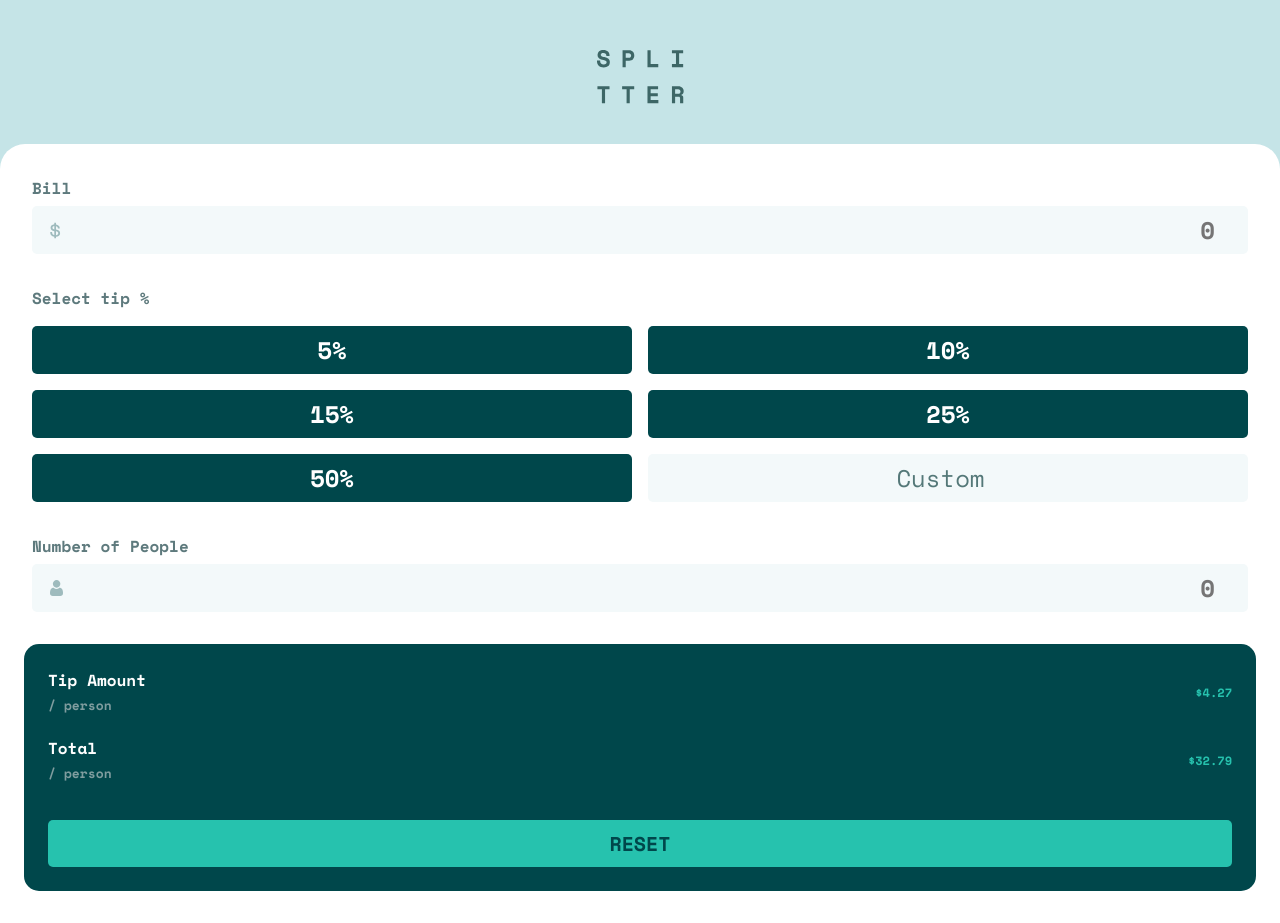
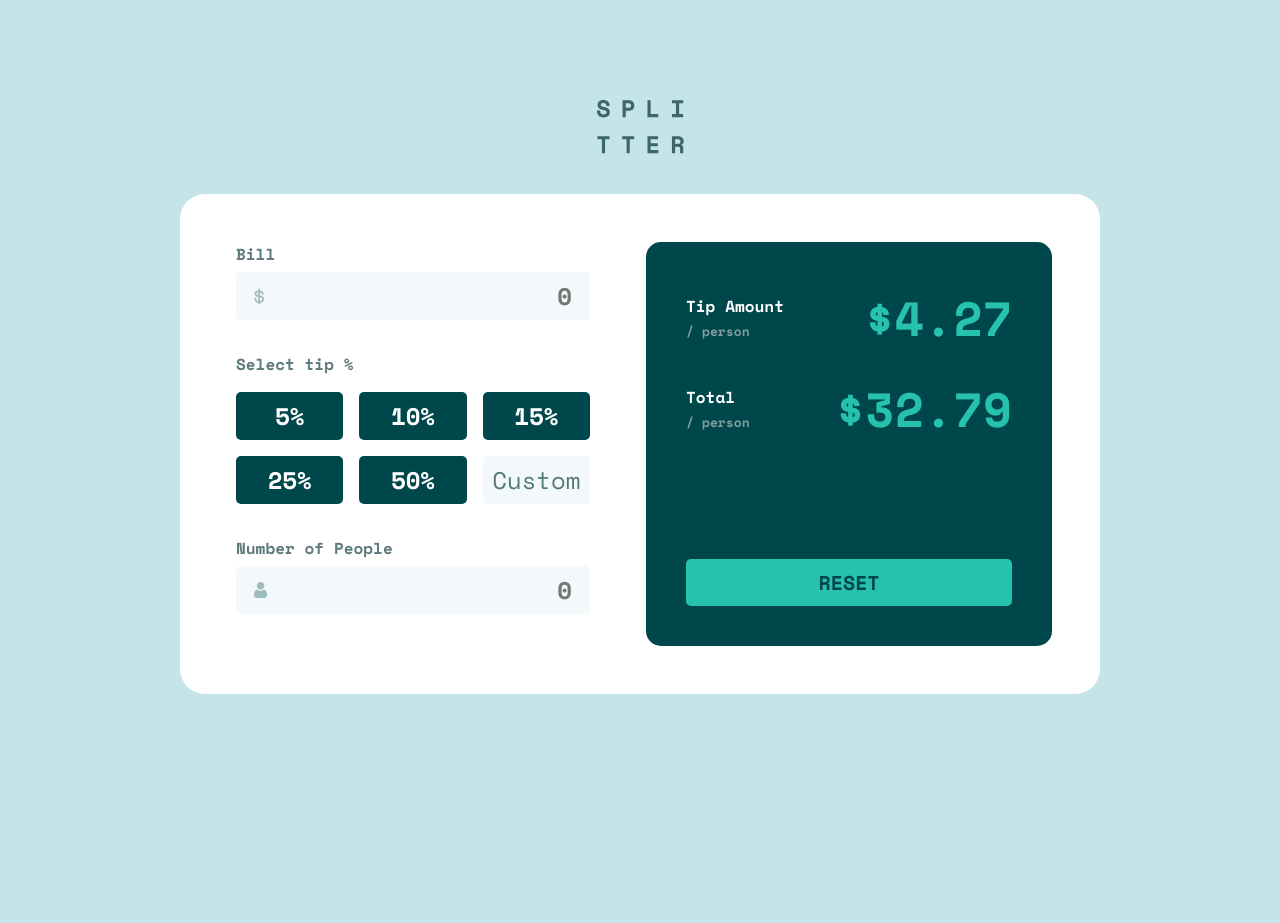
Before and after one commit to juanarturo11TIa/calculadora-gorjeta, a plain HTML site: page index.html in a window 1280 px wide. After the commit the page ends 800 px from the top, so only its background shows below. Drawn offline with nearby package versions, Linux system fonts and the light colour scheme.

Commit message:
Termino das estilizações para o desctop

```diff
--- a/index.html
+++ b/index.html
@@ -49,6 +49,8 @@
         </section>
 
         <section class="results">
+            <div>
+
                 <div class="amount">
                     <p>
                         Tip Amount <br> <span>/ person</span>
@@ -62,6 +64,7 @@
                     </p>
                     <strong>$32.79</strong>
                 </div>
+            </div>
             <button>Reset</button>
         </section>
     </main>
--- a/style.css
+++ b/style.css
@@ -17,6 +17,7 @@
     --regent-grey: #7f9d9f;
     --squeeze: #f3f9fa;
     --beetle--green: #547878;
+    --water-leaf: #9fe8df;
 }
 
 body{
@@ -169,3 +170,64 @@ header {
 
 
 }
+
+@media (min-width: 920px) {
+
+    header {
+        margin-top: 5rem;
+    }
+
+    main {
+        display: flex;
+        max-width: 92rem;
+        margin-inline: auto;
+        padding: 4.8rem;
+        border-radius: 2.5rem;
+        gap: 4.8rem;
+
+        section {
+            width: 100%;
+        }
+    }
+
+    .info {
+        .tip div {
+            grid-template-columns: repeat(3, 1fr);
+
+
+            button:hover {
+
+                background: var(--topaz);
+                cursor: pointer;
+                transition: 0.3s;
+            }
+        }
+    }
+
+    input::-webkit-inner-spin-button,
+    input::-webkit-outer-spin-button {
+        display: none;
+    }
+
+
+    .results {
+
+        display: flex;
+        flex-direction: column;
+        justify-content: space-between;
+        padding: 4rem;
+
+        .amount strong,
+        .total strong {
+            font-size: 4.8rem;
+        }
+
+        button:hover {
+            background: var(--water-leaf);
+            cursor: pointer;
+            transition: 0.3s;
+        }
+    }
+
+
+    }
```
Lines whose indentation alone changed are shown as unchanged.
